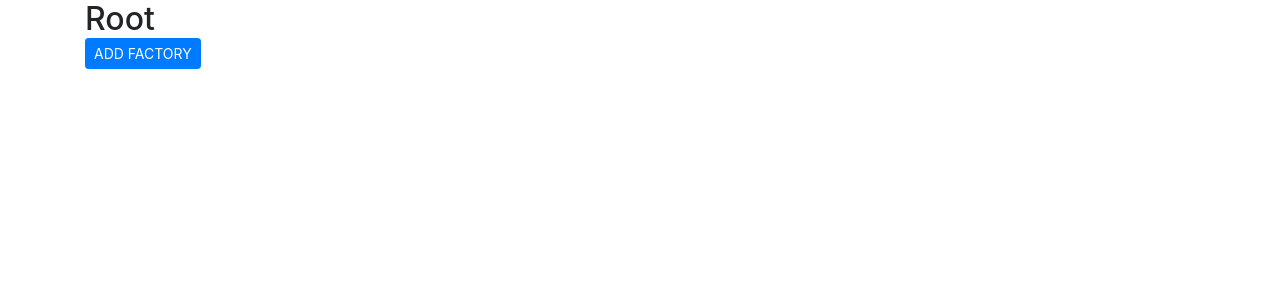
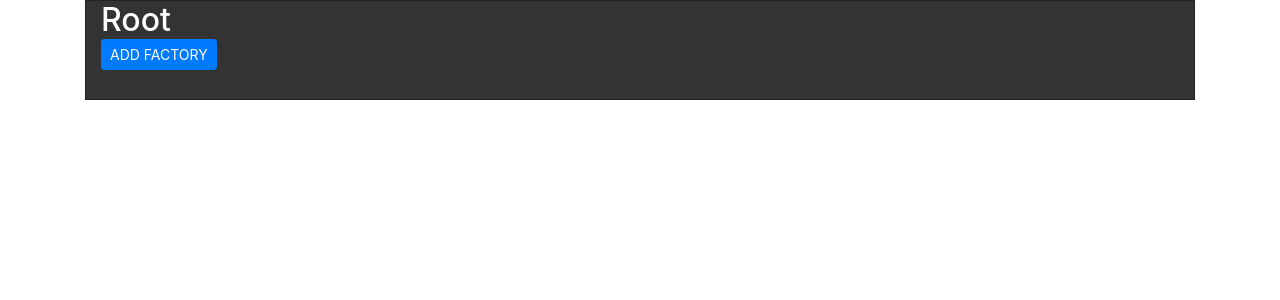
Before and after one commit to TyPhyter/angularTest, an Angular app: page / in a window 1280 px wide. Shown: the top 300 px of the page. Built offline with nearby package versions, Linux system fonts and the light colour scheme.

Commit message:
style root node

```diff
--- a/src/app/root/root.component.css
+++ b/src/app/root/root.component.css
@@ -1,5 +1,13 @@
 .factoryContainer {
     border-left: 3px dashed black;
+    margin-left: 10%;
+}
+
+.root {
+    background: #333;
+    border: 1px solid #222;
+    height: 100px;
+    color: white;
 }
 
 h2 {
--- a/src/app/root/root.component.html
+++ b/src/app/root/root.component.html
@@ -1,6 +1,10 @@
 <div class="container">
-    <h2>{{ getRootText() }}</h2>
-    <button id="addFactory" class="btn btn-sm btn-primary" [disabled]="isDisabled" (click)="onAddFactoryClick($event)">ADD FACTORY</button>
+    <div class="root">
+        <div class="container">
+            <h2>{{ getRootText() }}</h2>
+            <button id="addFactory" class="btn btn-sm btn-primary" [disabled]="isDisabled" (click)="onAddFactoryClick($event)">ADD FACTORY</button>
+        </div>
+    </div>
     <div class="container">
 
         <div class="factoryContainer">
```
